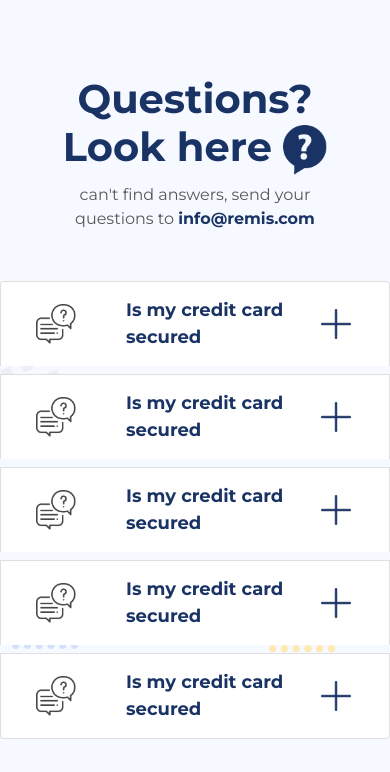
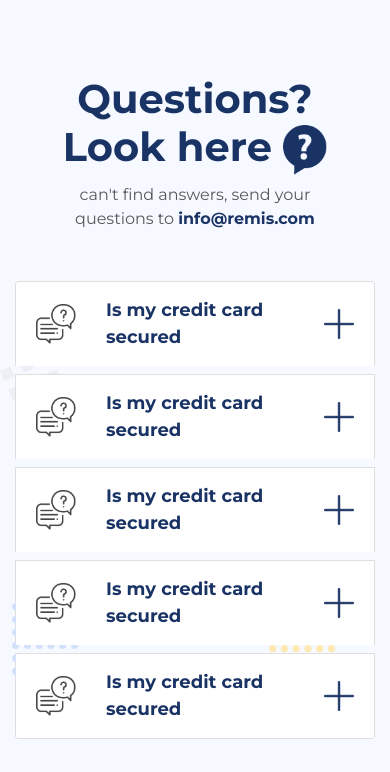
Before and after one commit to Akinromade/Remis, a plain HTML site: page faq.html in a window 390 px wide. Both pictures are taken after a click on the element 195 px from the left and 448 px from the top of the page. Shown: the part 72-844 px from the top of the page. Drawn offline with nearby package versions, Linux system fonts and the light colour scheme.

Commit message:
responsive faq

```diff
--- a/faq.html
+++ b/faq.html
@@ -310,6 +310,17 @@
 
         }
     });
+
+    const card = Array.from(document.querySelectorAll('.card'))
+    card.forEach(cur => {
+        const add = cur.querySelector('.faq_add')
+        // alert('thanks')
+        cur.addEventListener('click', function() {
+            const source = add.src
+            console.log(source)
+            add.src = source === "file:///C:/Users/dell/Desktop/Remis/img/add.png" ? "img/chat.png" : "img/add.png"
+        })
+    })
 </script>
 
 </html>
--- a/styles/styles.css
+++ b/styles/styles.css
@@ -4,6 +4,11 @@ body {
   overflow-x: hidden;
 
 }
+
+* {
+  box-sizing: border-box;
+}
+
 .first__banner__rwo_content {
   background: #F6F9FF;
   height: auto;
@@ -13,6 +18,12 @@ body {
   background: #F6F9FF;
   padding-bottom: 70px;
 }
+
+.row {
+  margin-right: 0 !important;
+  margin-left: 0 !important;
+}
+
 .nav_list_items {
   height: 100%;
   list-style-type: none;
@@ -486,15 +497,15 @@ body {
 
 .faq_head > p {
   margin-bottom: 0;
+  width: 80%;
   color: #1A3365;
   font-size: 18px;
   font-weight: 700;
   margin-left: 50px;
+  margin-right: 10px;
 }
 
 .faq_add {
-  position: absolute;
-  right: 1%;
   height: 30px;
 }
 
@@ -513,4 +524,12 @@ body {
   .faq_body {
     padding: 10px 0 0 0;
   }
+
+  .faq {
+    padding: 15px 20px;
+  }
+
+  .faq_head > p {
+    margin-left: 30px;
+  }
 }
```
